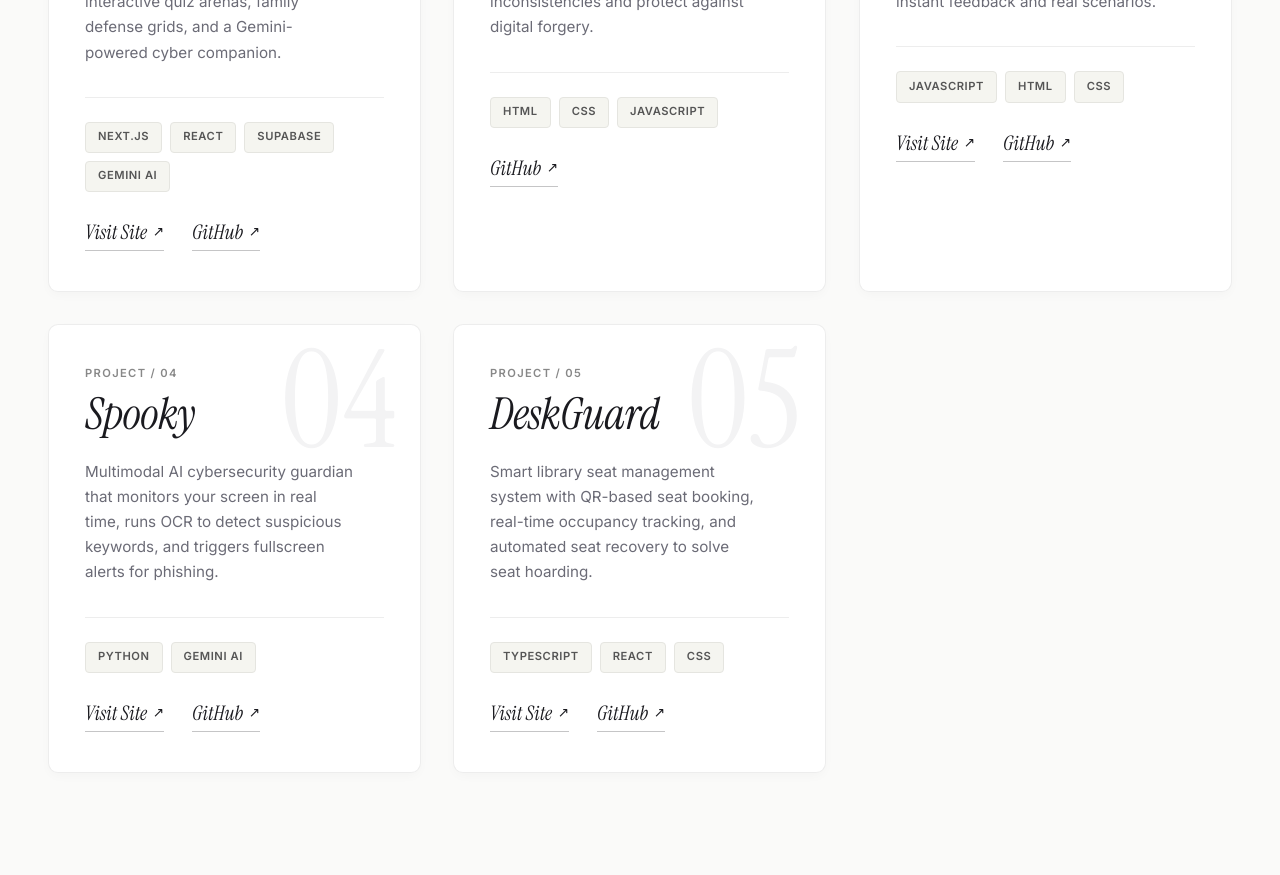
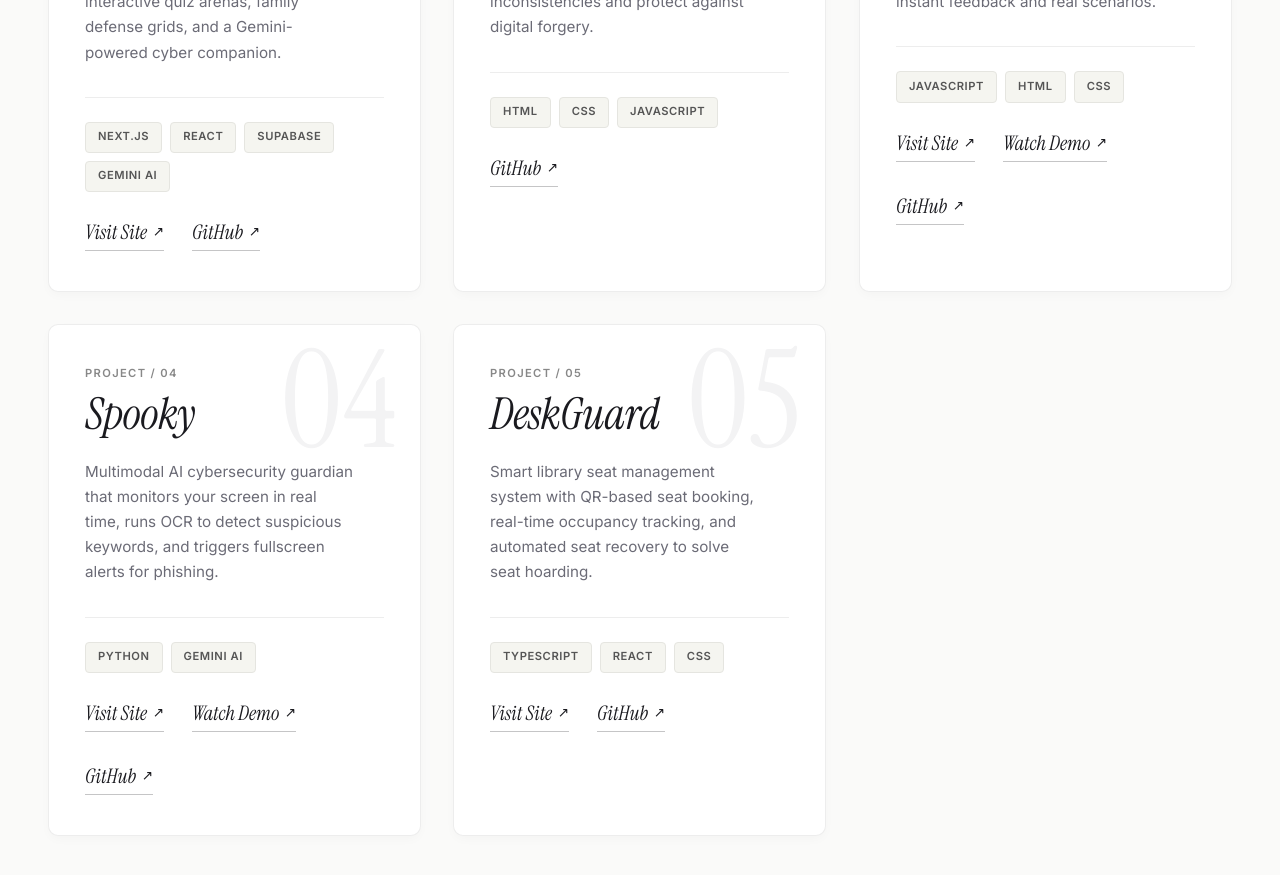
Before and after one commit to Srishti-Gupta74/MyPortfolio, a React (Vite) app: page / in a window 1280 px wide. Shown: the part 4040-4915 px from the top of the page. Built offline with nearby package versions, Linux system fonts and the light colour scheme.

Commit message:
added demo video links

```diff
--- a/src/components/Projects/Projects.jsx
+++ b/src/components/Projects/Projects.jsx
@@ -26,6 +26,7 @@ const projects = [
     tech: ['JavaScript', 'HTML', 'CSS'],
     github: 'https://github.com/Srishti-Gupta74/InterviewSim',
     live: 'https://interview-sim-eta.vercel.app/',
+    video: 'https://youtu.be/bBofdpzKsHk',
   },
   {
     id: '04',
@@ -35,6 +36,7 @@ const projects = [
     tech: ['Python', 'Gemini AI'],
     github: 'https://github.com/Srishti-Gupta74/Spooky',
     live: 'https://spooky-blue.vercel.app/',
+    video: 'https://youtu.be/uWbJxuC943M',
   },
   {
     id: '05',
@@ -95,6 +97,16 @@ const Projects = () => {
                       Visit Site <span>↗</span>
                     </a>
                   )}
+                  {project.video && (
+                    <a
+                      href={project.video}
+                      target="_blank"
+                      rel="noopener noreferrer"
+                      className="projects__link"
+                    >
+                      Watch Demo <span>↗</span>
+                    </a>
+                  )}
                   {project.github && (
                     <a
                       href={project.github}
```
